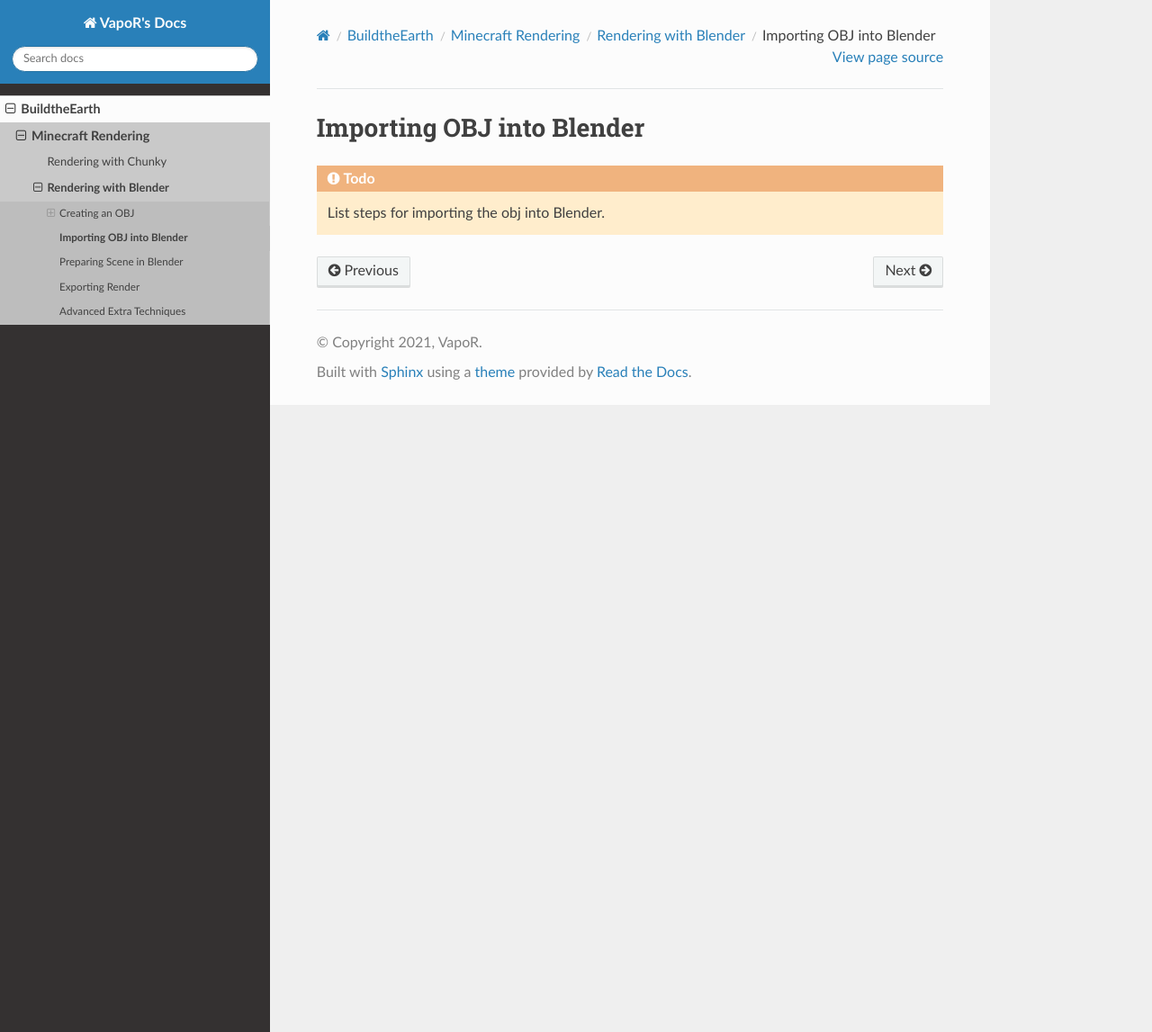
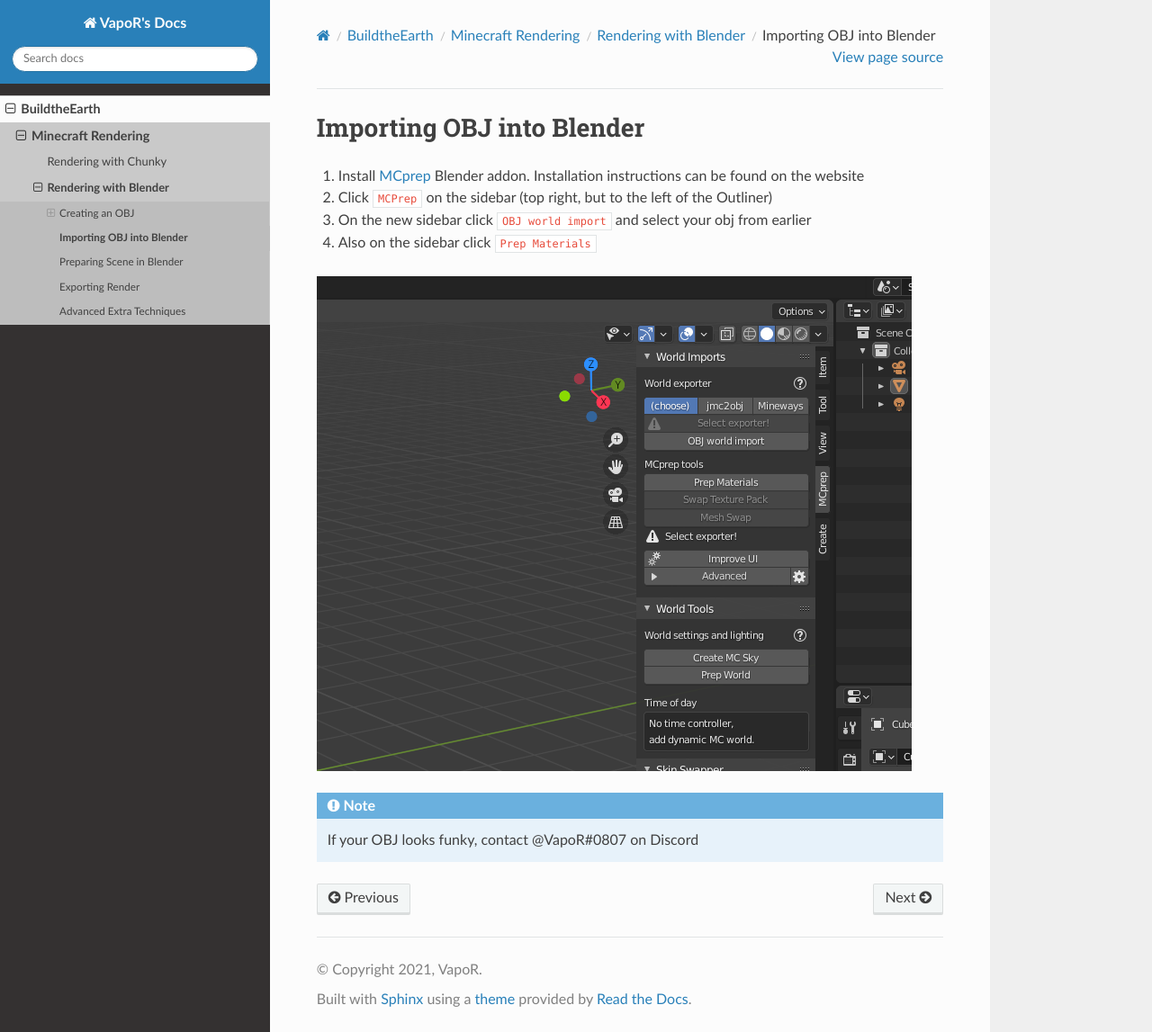
Before and after one commit to yyrichy/documentation, a Sphinx documentation site: the page built from source/buildtheearth/rendering/blender/importing-obj.md, in a window 1280 px wide and 1147 px high. Shown: the whole window at 90% size. Built offline with Sphinx 7.4.7 and the Read the Docs theme 2.0.0, drawn with Linux system fonts in a browser that asks for light colours.

Commit message:
Importing obj

````diff
--- a/source/buildtheearth/rendering/blender/importing-obj.md
+++ b/source/buildtheearth/rendering/blender/importing-obj.md
@@ -7,6 +7,12 @@
 --->
 
 # Importing OBJ into Blender
+
+1. Install [MCprep](https://theduckcow.com/dev/blender/mcprep/) Blender addon. Installation instructions can be found on the website
+2. Click `MCPrep` on the sidebar (top right, but to the left of the Outliner)
+3. On the new sidebar click `OBJ world import` and select your obj from earlier
+4. Also on the sidebar click `Prep Materials`
 ```eval_rst
-.. todo:: List steps for importing the obj into Blender.
+.. image:: ../../../../images/blender_sidebar.png
+.. note:: If your OBJ looks funky, contact @VapoR#0807 on Discord
 ```
````
Also changed, not shown: source/buildtheearth/rendering/blender/index.md (+3 -0 lines), images/blender_sidebar.png (added).
